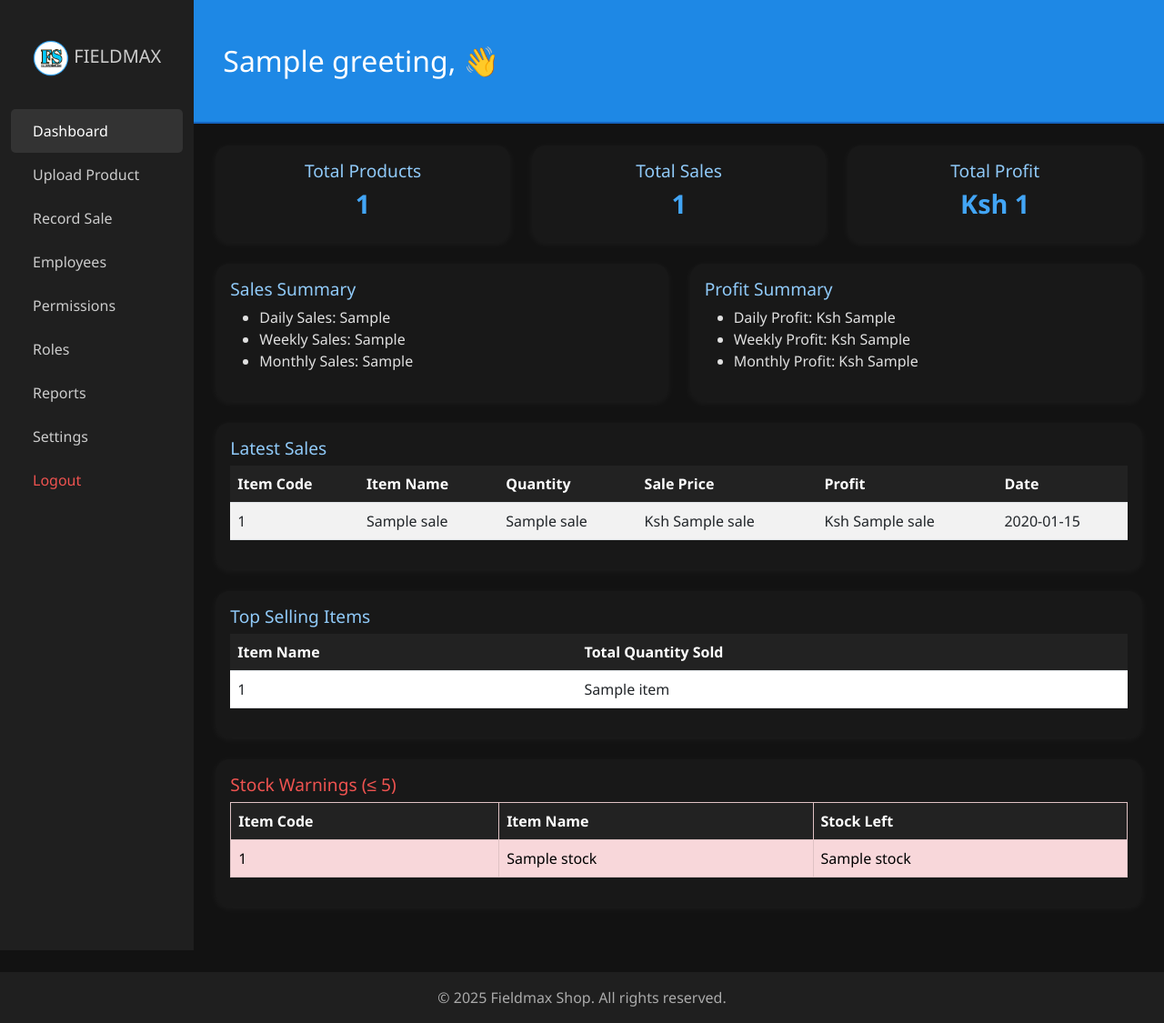
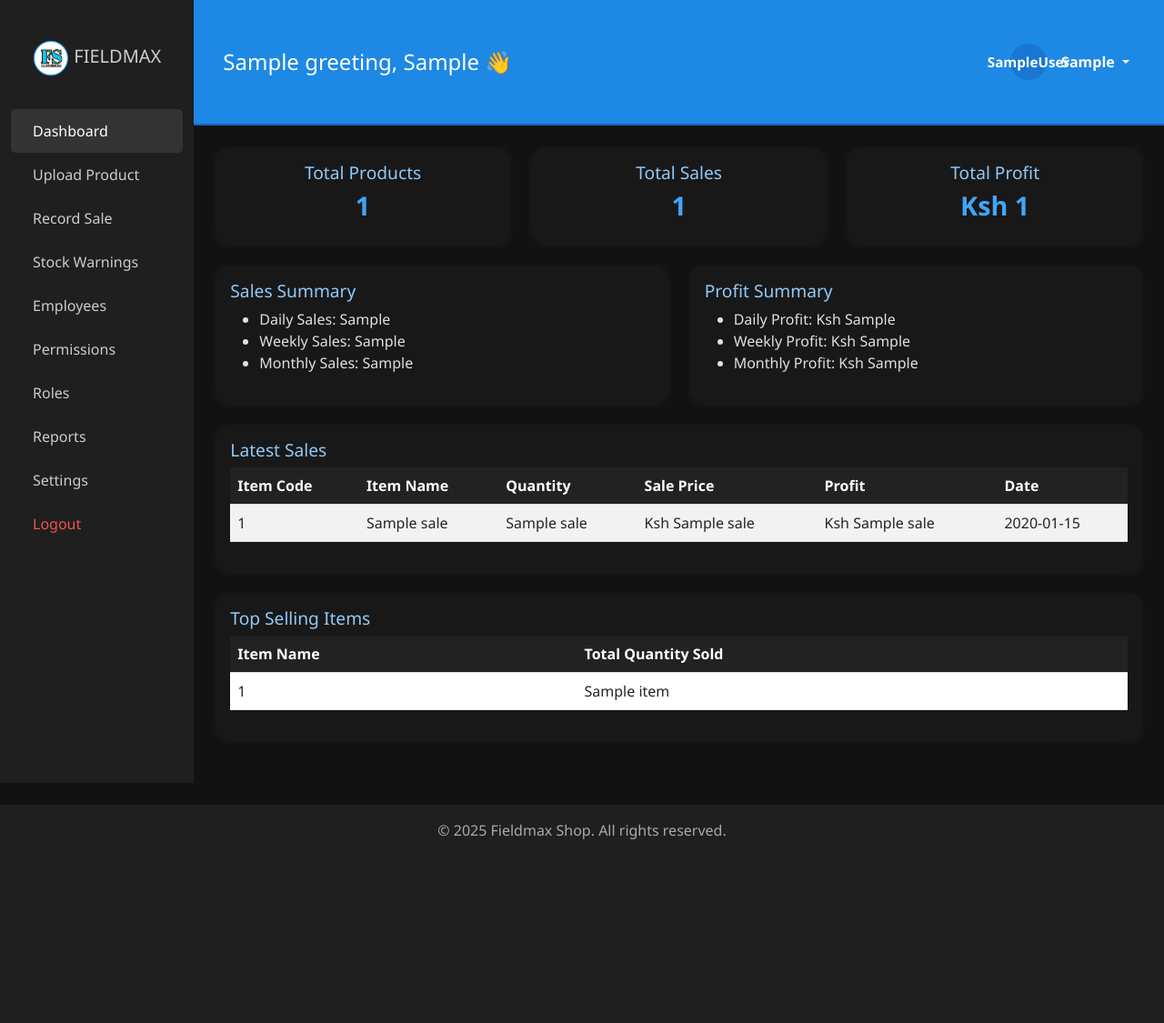
Before and after one commit to Vincentchirchir/fieldmax-sales-app, a Flask app: template templates/dashboard.html in a window 1280 px wide. Shown: the whole page at 91% size. After the commit the page ends 923 px from the top, so only its background shows below. Run offline with Flask 3, Linux system fonts and the light colour scheme; the template is opened without the code that fills it: most values are stand-ins (such as "Sample title", 1, 10 or a date in 2020); some libraries are stand-ins or nearby versions.

Commit message:
Update dashboard.html

```diff
--- a/templates/dashboard.html
+++ b/templates/dashboard.html
@@ -1,8 +1,8 @@
 <!DOCTYPE html>
 <html lang="en">
 <head>
-    <meta charset="UTF-8">
-    <meta name="viewport" content="width=device-width, initial-scale=1.0">
+  <meta charset="UTF-8" />
+  <meta name="viewport" content="width=device-width, initial-scale=1.0"/>
   <title>Fieldmax Shop</title>
   <link rel="icon" href="static/images/fieldmax_logo/fieldmax_icon.png" type="image/x-icon">
   <link href="https://cdn.jsdelivr.net/npm/bootstrap@5.3.0/dist/css/bootstrap.min.css" rel="stylesheet">
@@ -13,6 +13,150 @@
       color: #e0e0e0;
       font-family: 'Segoe UI', sans-serif;
     }
+
+    .sidebar {
+      background-color: #1f1f1f;
+      min-height: 100vh;
+      padding-top: 2rem;
+      color: #ffffff;
+    }
+
+    .sidebar a {
+      color: #ccc;
+      text-decoration: none;
+      display: block;
+      padding: 0.75rem 1.5rem;
+      border-radius: 5px;
+      transition: background-color 0.3s ease, color 0.3s ease;
+    }
+
+    .sidebar a:hover,
+    .sidebar a.active {
+      background-color: #333 !important;
+      color: #ffffff !important;
+    }
+
+    .topbar {
+      background-color: #1e88e5;
+      padding: 1.5rem 2rem;
+      color: white;
+      border-bottom: 2px solid #1565c0;
+      display: flex;
+      justify-content: space-between;
+      align-items: center;
+      flex-wrap: wrap;
+    }
+    .summary-card {
+        background-color: #1e1e1e;
+        border-radius: 12px;
+        padding: 20px;
+        margin-bottom: 20px;
+        text-align: center;
+        box-shadow: 0 0 12px rgba(0,0,0,0.5);
+        }
+    .summary-card h2 {
+        color: #42a5f5;
+    }
+    .table-section {
+        background-color: #1a1a1a;
+        border-radius: 10px;
+        padding: 20px;
+        margin: 20px 0;
+    }
+    .table-section h5 {
+        color: #42a5f5;
+        font-weight: 600;
+    }
+        table {
+        color: #f0f0f0;
+    }
+        th {
+        background-color: #2c2c2c;
+    }
+        tr:nth-child(even) {
+        background-color: #252525;
+    }
+        tr:hover {
+        background-color: #333;
+    }
+
+    .greeting {
+      font-size: 1.5rem;
+      font-weight: 500;
+    }
+
+    .profile-info {
+      display: flex;
+      align-items: center;
+      gap: 10px;
+    }
+
+    .avatar-circle {
+      background-color: #1976d2;
+      color: white;
+      width: 40px;
+      height: 40px;
+      border-radius: 50%;
+      display: flex;
+      align-items: center;
+      justify-content: center;
+      font-weight: bold;
+      font-size: 0.95rem;
+    }
+
+    .dropdown-toggle {
+      background: transparent;
+      border: none;
+      color: white;
+      font-weight: bold;
+    }
+
+    .dropdown-menu {
+      background-color: #2c2c2c;
+    }
+
+    .dropdown-menu a {
+      color: #e0e0e0;
+    }
+
+    .dropdown-menu a:hover {
+      background-color: #3a3a3a;
+    }
+
+    .text-danger {
+      color: #ef5350 !important;
+    }
+
+    input.form-control,
+    select.form-control,
+    textarea.form-control {
+      background-color: #2a2a2a;
+      color: #e0e0e0;
+      border: 1px solid #444;
+    }
+
+    input.form-control:focus,
+    select.form-control:focus,
+    textarea.form-control:focus {
+      background-color: #2a2a2a;
+      color: #ffffff;
+      border-color: #42a5f5;
+      outline: none;
+      box-shadow: none;
+    }
+
+    label {
+      color: #90caf9;
+      margin-top: 0.5rem;
+      margin-bottom: 0.3rem;
+      font-weight: 500;
+    }
+    .main {
+        background-color: #121212;
+        min-height: 100vh;
+        padding: 0;
+    }
+
 
     .sidebar {
         background-color: #1f1f1f;
@@ -137,7 +281,6 @@ label {
     margin-bottom: 0.3rem;
     font-weight: 500;
 }
-
   </style>
 </head>
 <body>
@@ -146,7 +289,6 @@ label {
     <!-- Sidebar -->
     <div class="col-md-2 sidebar">
       <h5 class="text-white text-center mb-4">
-                <!--<img src="{{ url_for('static', filename='images/fieldmax_logo/fieldmax_icon.png') }}" alt="Fieldmax Logo" style="height: 40px;"> FIELDMAX-->
         <a href="{{ url_for('home') }}">
           <img src="{{ url_for('static', filename='images/fieldmax_logo/fieldmax_icon.png') }}" alt="Fieldmax Logo" style="height: 40px;"> FIELDMAX
         </a>
@@ -154,6 +296,7 @@ label {
       <a href="#" class="active" onclick="showSection('dashboard')">Dashboard</a>
       <a href="#" onclick="showSection('upload')">Upload Product</a>
       <a href="#" onclick="showSection('sale')">Record Sale</a>
+      <a class="nav-link" href="{{ url_for('stock_warnings') }}">Stock Warnings</a>
       <a href="#" onclick="showSection('employee')">Employees</a>
       <a href="#" onclick="showSection('permission')">Permissions</a>
       <a href="#" onclick="showSection('role')">Roles</a>
@@ -164,8 +307,19 @@ label {
 
     <!-- Main Content -->
     <div class="col-md-10 main">
+      <!-- Topbar -->
       <div class="topbar">
-                <h2 class="m-0">{{ greeting }}, 👋</h2>
+        <div class="greeting">{{ greeting }}, {{ user_first_name }} 👋</div>
+        <div class="dropdown profile-info">
+          <div class="avatar-circle">{{ user_first_name[0] }}{{ user_last_name[0] }}</div>
+          <button class="dropdown-toggle" type="button" data-bs-toggle="dropdown" aria-expanded="false">
+            {{ user_first_name }}
+          </button>
+          <ul class="dropdown-menu dropdown-menu-end">
+            <li><a class="dropdown-item" href="{{ url_for('profile') }}">My Profile</a></li>
+            <li><a class="dropdown-item" href="{{ url_for('logout') }}">Logout</a></li>
+          </ul>
+        </div>
       </div>
 
  <!-- Dashboard Section -->
@@ -272,7 +426,8 @@ label {
         </table>
     </div>
 
-    <!-- Low Stock Warnings -->
+<!--
+    Low Stock Warnings
     <div class="card p-3 mb-4">
         <h5 class="text-danger">Stock Warnings (≤ 5)</h5>
         <table class="table table-bordered table-danger">
@@ -294,6 +449,7 @@ label {
             </tbody>
         </table>
     </div>
+-->
 </div>
 
             <!-- Upload Product Section -->
@@ -354,6 +510,9 @@ label {
                     </div>
                 </div>
             </div>
+         </div> <!-- end of .main -->
+    </div> <!-- end of .row -->
+</div> <!-- end of .container-fluid -->
 
 <script>
   function showSection(sectionId) {
@@ -382,6 +541,9 @@ label {
       });
   }
 </script>
+
+<script src="https://cdn.jsdelivr.net/npm/bootstrap@5.3.0/dist/js/bootstrap.bundle.min.js"></script>
+
 <footer class="text-center mt-4 py-3" style="background-color: #1f1f1f; color: #aaa;">
   © {{ datetime.utcnow().year }} Fieldmax Shop. All rights reserved.
 </footer>
```
Lines whose indentation alone changed are shown as unchanged.
